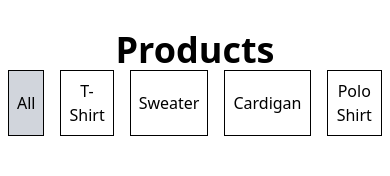
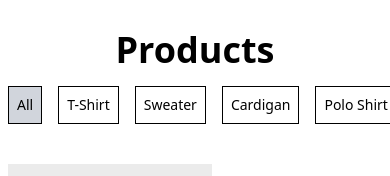
Before and after one commit to phucanhle/dappermen, a Next.js app: page / in a window 390 px wide. Shown: the part 391-567 px from the top of the page. Built offline with nearby package versions, Linux system fonts and the light colour scheme.

Commit message:
chore: resize categories for mobile

```diff
--- a/src/components/Categories.tsx
+++ b/src/components/Categories.tsx
@@ -8,12 +8,12 @@ interface CategoriesProps {
 
 export default function Categories({ categories, currentCategory, onCategoryChange }: CategoriesProps) {
     return (
-        <div className="flex gap-4 w-full">
+        <div className="flex gap-4 w-full mt-4">
             {categories.map((category) => (
                 <button
                     key={category}
                     onClick={() => onCategoryChange(category)}
-                    className={`cursor-pointer p-2 border  capitalize ${
+                    className={`cursor-pointer p-2 border  capitalize text-sm text-nowrap md:text-base  ${
                         currentCategory === category ? "bg-gray-300" : "bg-white"
                     }`}
                 >
```
